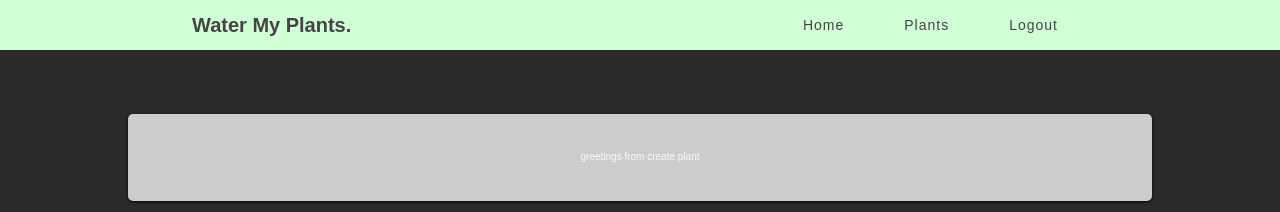
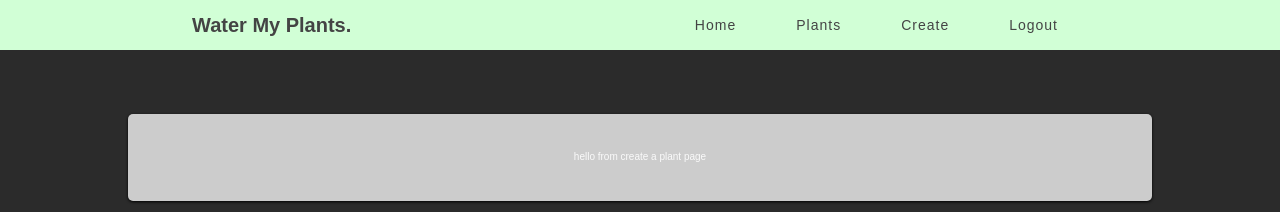
Before and after one commit to IsabellaGuo/plant, a React (Create React App) app in the folder plants/: page /create in a window 1280 px wide. Shown: the top 212 px of the page. Built offline with nearby package versions, Linux system fonts and the light colour scheme; sample sign-in values are in the browser's storage.

Commit message:
rm node modules

```diff
--- a/plants/src/components/CreatePlant.js
+++ b/plants/src/components/CreatePlant.js
@@ -1,9 +1,17 @@
-import React from 'react';
+import React, { useContext } from 'react';
+
+// contexts
+import { UserContext } from '../contexts';
+import { PlantsContext } from '../contexts';
 
 function CreatePlant(props) {
+
+    const { plants, setPlants } = useContext(PlantsContext);
+    const { user, setUser, isLoading, setIsLoading } = useContext(UserContext);
+
     return (
         <>
-            <p>greetings from create plant</p>
+            <p>hello from create a plant page</p>
         </>
     )
 }
--- a/plants/src/components/Home.js
+++ b/plants/src/components/Home.js
@@ -11,15 +11,15 @@ function Home(props) {
             <div className="cols">
                 <div className="col">
                     <h3>Never Forget To Water</h3>
-                    <p>Lorem ipsum dolor sit amet, consectetur adipiscing elit. Nam placerat libero vitae imperdiet mattis. Integer sagittis viverra magna non varius. In tincidunt lorem consectetur justo iaculis blandit at ut erat. Vivamus diam tellus, tincidunt eu maximus et, placerat at ligula. Vestibulum ante ipsum primis in faucibus orci luctus et ultrices posuere cubilia Curae; Donec tempor faucibus ligula, nec aliquam tortor malesuada ut. Aenean egestas ipsum eu tortor tristique vulputate. Aenean dictum massa leo, sed lacinia lacus tincidunt finibus. Nullam cursus in mauris vel tincidunt. Interdum et malesuada fames ac ante ipsum primis in faucibus. In suscipit nulla felis, pretium malesuada diam pretium eu. Cras non luctus mauris. Integer venenatis tellus at risus mollis, non rutrum sem ultricies. Cras eu rutrum turpis, vitae mattis arcu. Maecenas dignissim mauris ac scelerisque suscipit.</p>
+                    <p>Lorem ipsum dolor sit amet, consectetur adipiscing elit. Nam placerat libero vitae imperdiet mattis. Integer sagittis viverra magna non varius. In tincidunt lorem consectetur justo iaculis blandit at ut erat. Vivamus diam tellus, tincidunt eu maximus et, placerat at ligula. Vestibulum ante ipsum primis in faucibus orci luctus et ultrices posuere cubilia Curae; Donec tempor faucibus ligula, nec aliquam tortor malesuada ut. Aenean egestas ipsum eu tortor tristique vulputate. Aenean dictum massa leo, sed lacinia lacus tincidunt finibus. Nullam cursus in mauris vel tincidunt. Interdum et malesuada fames ac ante ipsum primis in faucibus. In suscipit nulla felis, pretium malesuada diam pretium eu. Cras non luctus mauris.</p>
                 </div>
                 <div className="col">
                     <h3>Keep Your Plants Healthy</h3>
-                    <p>Lorem ipsum dolor sit amet, consectetur adipiscing elit. Nam placerat libero vitae imperdiet mattis. Integer sagittis viverra magna non varius. In tincidunt lorem consectetur justo iaculis blandit at ut erat. Vivamus diam tellus, tincidunt eu maximus et, placerat at ligula. Vestibulum ante ipsum primis in faucibus orci luctus et ultrices posuere cubilia Curae; Donec tempor faucibus ligula, nec aliquam tortor malesuada ut. Aenean egestas ipsum eu tortor tristique vulputate. Aenean dictum massa leo, sed lacinia lacus tincidunt finibus. Nullam cursus in mauris vel tincidunt. Interdum et malesuada fames ac ante ipsum primis in faucibus. In suscipit nulla felis, pretium malesuada diam pretium eu. Cras non luctus mauris. Integer venenatis tellus at risus mollis, non rutrum sem ultricies. Cras eu rutrum turpis, vitae mattis arcu. Maecenas dignissim mauris ac scelerisque suscipit.</p>
+                    <p>Lorem ipsum dolor sit amet, consectetur adipiscing elit. Nam placerat libero vitae imperdiet mattis. Integer sagittis viverra magna non varius. In tincidunt lorem consectetur justo iaculis blandit at ut erat. Vivamus diam tellus, tincidunt eu maximus et, placerat at ligula. Vestibulum ante ipsum primis in faucibus orci luctus et ultrices posuere cubilia Curae; Donec tempor faucibus ligula, nec aliquam tortor malesuada ut. Aenean egestas ipsum eu tortor tristique vulputate. Aenean dictum massa leo, sed lacinia lacus tincidunt finibus. Nullam cursus in mauris vel tincidunt. Interdum et malesuada fames ac ante ipsum primis in faucibus. In suscipit nulla felis, pretium malesuada diam pretium eu. Cras non luctus mauris.</p>
                 </div>
                 <div className="col">
                     <h3>Learn About Plants</h3>
-                    <p>Lorem ipsum dolor sit amet, consectetur adipiscing elit. Nam placerat libero vitae imperdiet mattis. Integer sagittis viverra magna non varius. In tincidunt lorem consectetur justo iaculis blandit at ut erat. Vivamus diam tellus, tincidunt eu maximus et, placerat at ligula. Vestibulum ante ipsum primis in faucibus orci luctus et ultrices posuere cubilia Curae; Donec tempor faucibus ligula, nec aliquam tortor malesuada ut. Aenean egestas ipsum eu tortor tristique vulputate. Aenean dictum massa leo, sed lacinia lacus tincidunt finibus. Nullam cursus in mauris vel tincidunt. Interdum et malesuada fames ac ante ipsum primis in faucibus. In suscipit nulla felis, pretium malesuada diam pretium eu. Cras non luctus mauris. Integer venenatis tellus at risus mollis, non rutrum sem ultricies. Cras eu rutrum turpis, vitae mattis arcu. Maecenas dignissim mauris ac scelerisque suscipit.</p>
+                    <p>Lorem ipsum dolor sit amet, consectetur adipiscing elit. Nam placerat libero vitae imperdiet mattis. Integer sagittis viverra magna non varius. In tincidunt lorem consectetur justo iaculis blandit at ut erat. Vivamus diam tellus, tincidunt eu maximus et, placerat at ligula. Vestibulum ante ipsum primis in faucibus orci luctus et ultrices posuere cubilia Curae; Donec tempor faucibus ligula, nec aliquam tortor malesuada ut. Aenean egestas ipsum eu tortor tristique vulputate. Aenean dictum massa leo, sed lacinia lacus tincidunt finibus. Nullam cursus in mauris vel tincidunt. Interdum et malesuada fames ac ante ipsum primis in faucibus. In suscipit nulla felis, pretium malesuada diam pretium eu. Cras non luctus mauris.</p>
                 </div>
             </div>
 
@@ -85,7 +85,7 @@ const Container = styled.div`
                 justify-content: space-between;
 
                 button {
-                    width: 17.5rem;
+                    width: 15rem;
                     height: 5rem;
                     border: none;
                     border-radius: 0.3rem;
--- a/plants/src/components/visual/Header.js
+++ b/plants/src/components/visual/Header.js
@@ -13,6 +13,8 @@ function Header(props) {
                     <Link to="/login">Login</Link>}
                 {localStorage.getItem('token') &&
                     <Link to="/plants">Plants</Link>}
+                {localStorage.getItem('token') &&
+                    <Link to="/create">Create</Link>}
                 {localStorage.getItem('token') &&
                     <span className="user-cp" onClick={() => {
                         localStorage.clear();
@@ -82,6 +84,10 @@ const Container = styled.header`
         @media (max-width: 815px) {
             font-size: 1.6rem;
         }
+
+        @media (max-width: 650px) {
+            font-size: 1.4rem;
+        }
     }
 `;
 
```
Also changed, not shown: 1 other file (tests, documents, lock files or other folders).
